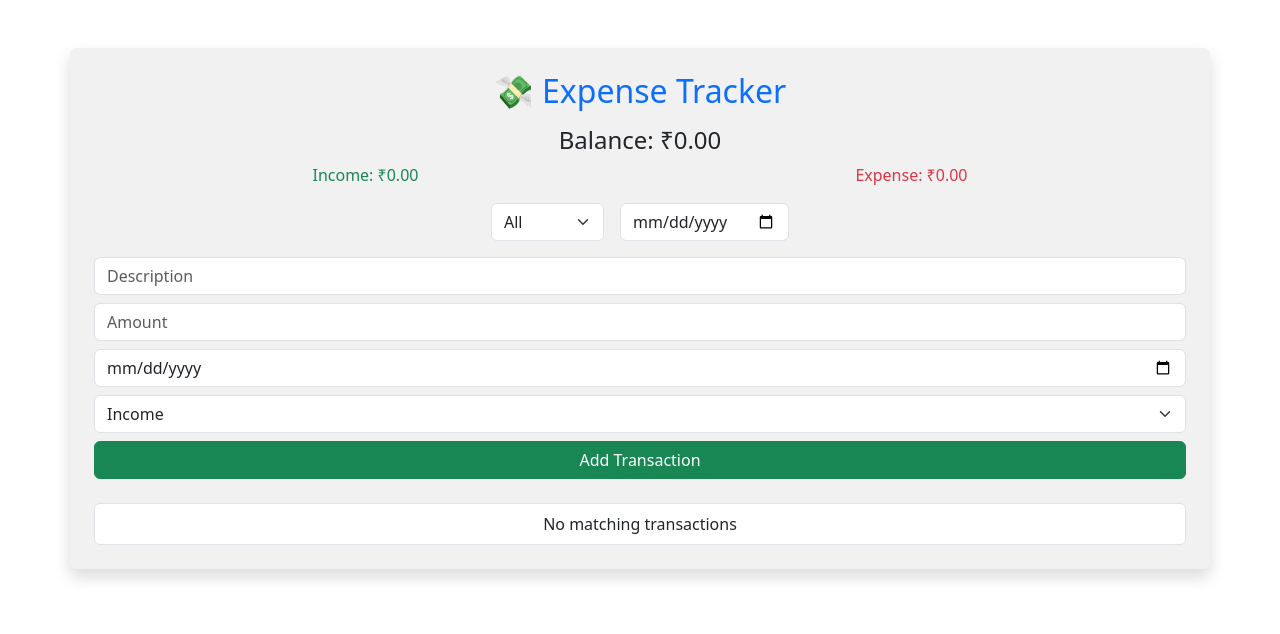
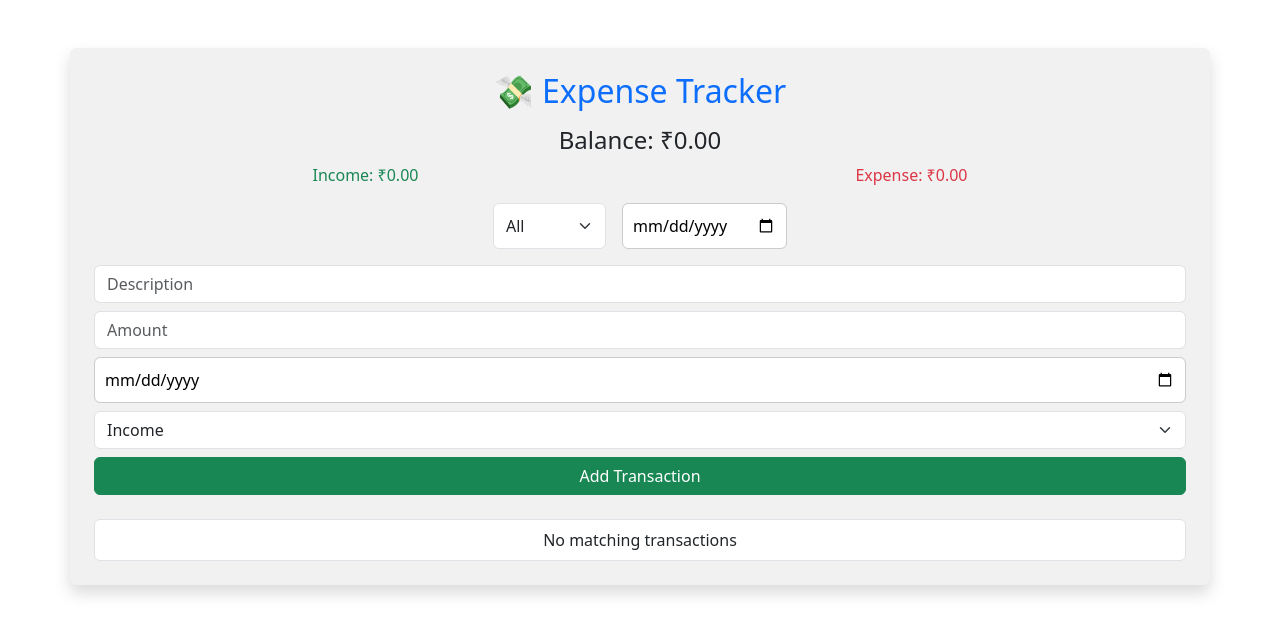
Before and after one commit to karthickavis/expense-tracker-app, a React (Create React App) app: page / in a window 1280 px wide. Shown: the top 634 px of the page. Built offline with nearby package versions, Linux system fonts and the light colour scheme.

Commit message:
style update

```diff
--- a/src/components/Filters.js
+++ b/src/components/Filters.js
@@ -21,8 +21,16 @@ const Filters = () => {
       </select>
       <input
         type="date"
-        className="form-control w-auto bg-white text-dark"
-        style={{ WebkitAppearance: "none", appearance: "none" }}
+        className="form-control w-auto"
+         style={{
+    backgroundColor: "white",
+    color: "black",
+    WebkitAppearance: "none",
+    appearance: "none",
+    padding: "10px",
+    border: "1px solid #ccc",
+    width: "100%"
+  }}
         onChange={handleDateChange}
         value={state.filter.date}
       />
--- a/src/components/TransactionForm.js
+++ b/src/components/TransactionForm.js
@@ -62,8 +62,16 @@ const TransactionForm = () => {
       />
       <input
         type="date"
-        className="form-control mb-2 bg-white text-dark"
-        style={{ WebkitAppearance: "none", appearance: "none" }}
+        className="form-control mb-2"
+        style={{
+    backgroundColor: "white",
+    color: "black",
+    WebkitAppearance: "none",
+    appearance: "none",
+    padding: "10px",
+    border: "1px solid #ccc",
+    width: "100%"
+  }}
         value={date}
         onChange={(e) => setDate(e.target.value)}
         required
```
